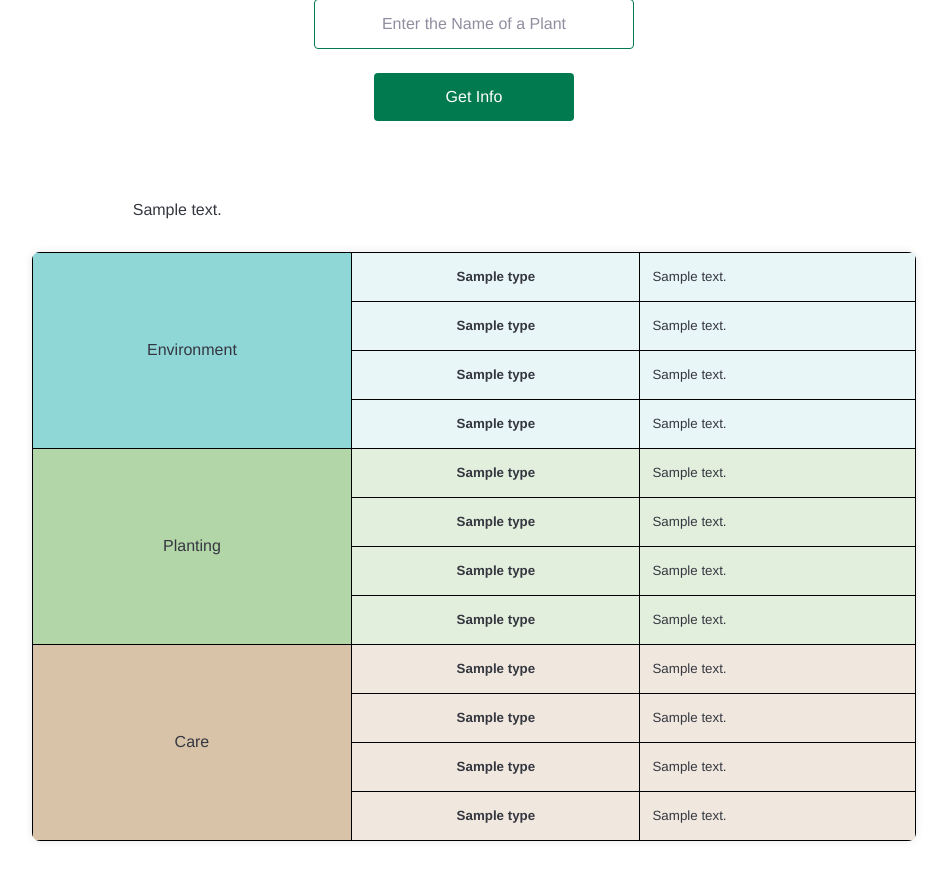
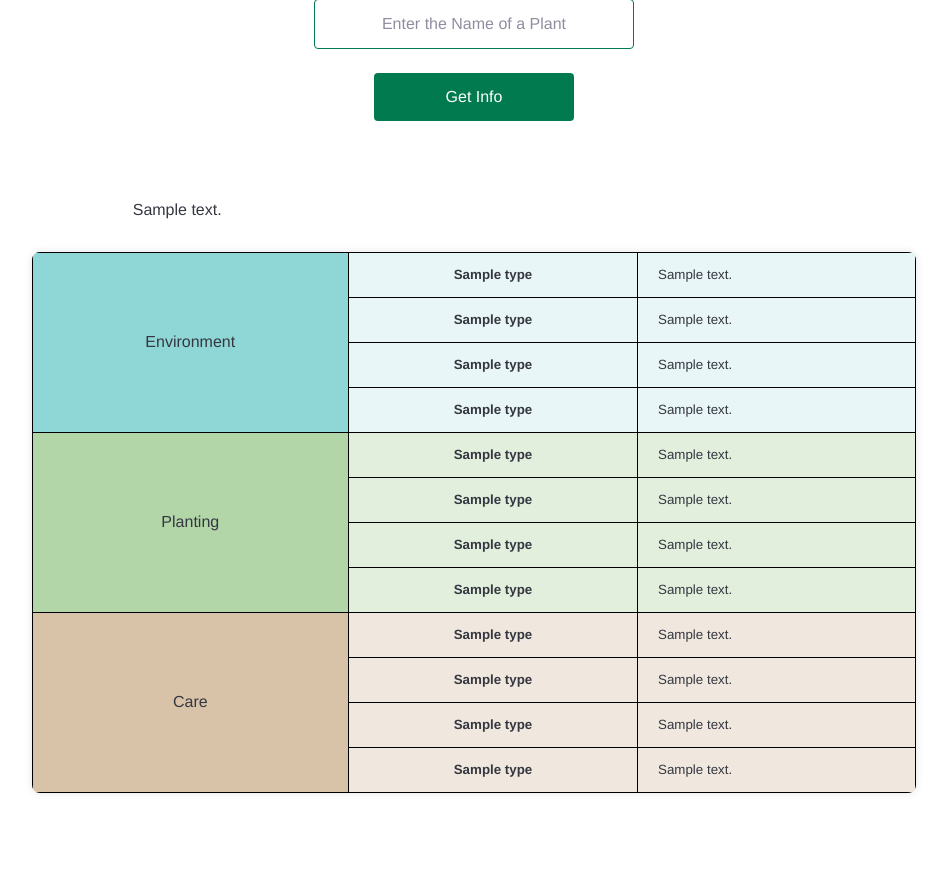
Before and after one commit to anaptak/plantsage, a Flask app: template templates/index.html in a window 1280 px wide. Shown: the part 208-1092 px from the top of the page, without its empty margins (166-1113 px from the left). After the commit the page ends 1001 px from the top, so only its background shows below. Run offline with Flask 2, Linux system fonts and the light colour scheme; the template is opened without the code that fills it: most values are stand-ins (such as "Sample title", 1, 10 or a date in 2020); some web fonts are replaced.

Commit message:
Changing table padding

```diff
--- a/static/main.css
+++ b/static/main.css
@@ -90,7 +90,10 @@ table {
 }
 th, td {
   border: 1px solid black;
-  padding: 12px;
+  padding-top: 10px;
+  padding-bottom: 10px;
+  padding-left: 20px;
+  padding-right: 20px;
   margin-left:60px;
   margin-right 60px;
 }
```
